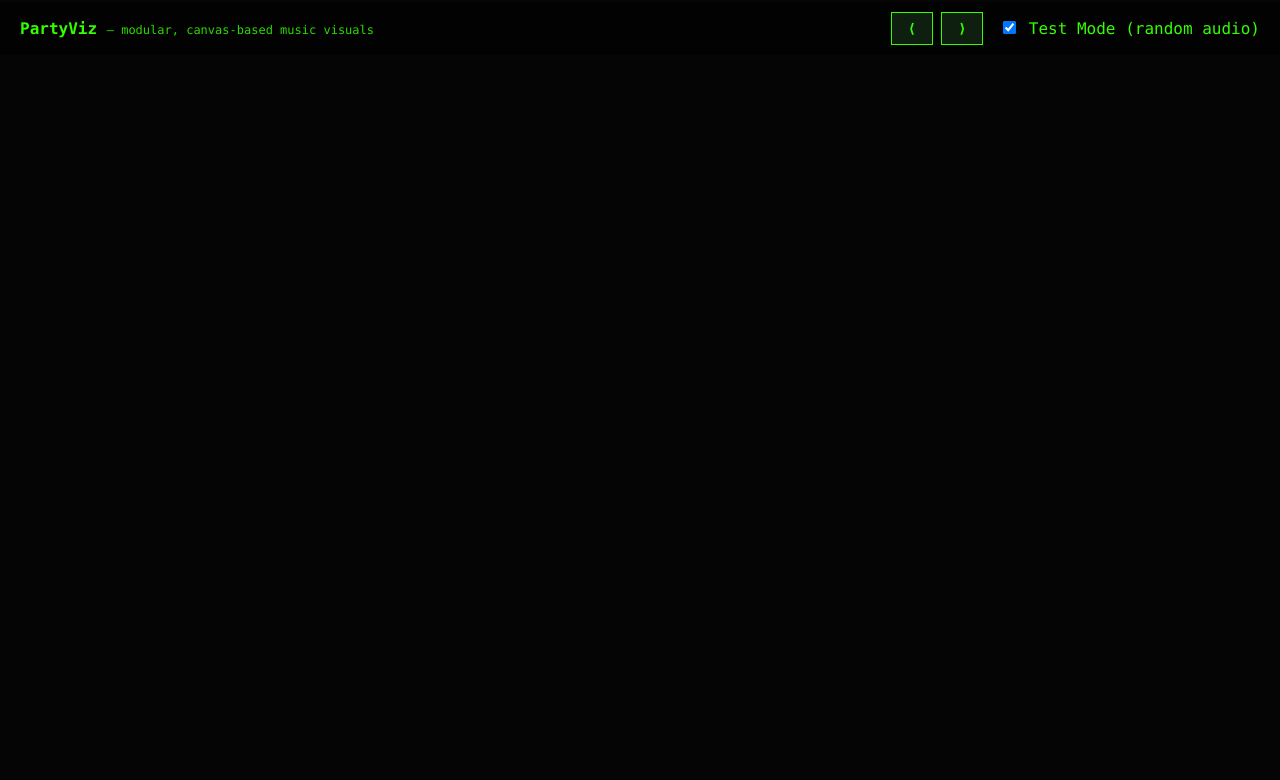
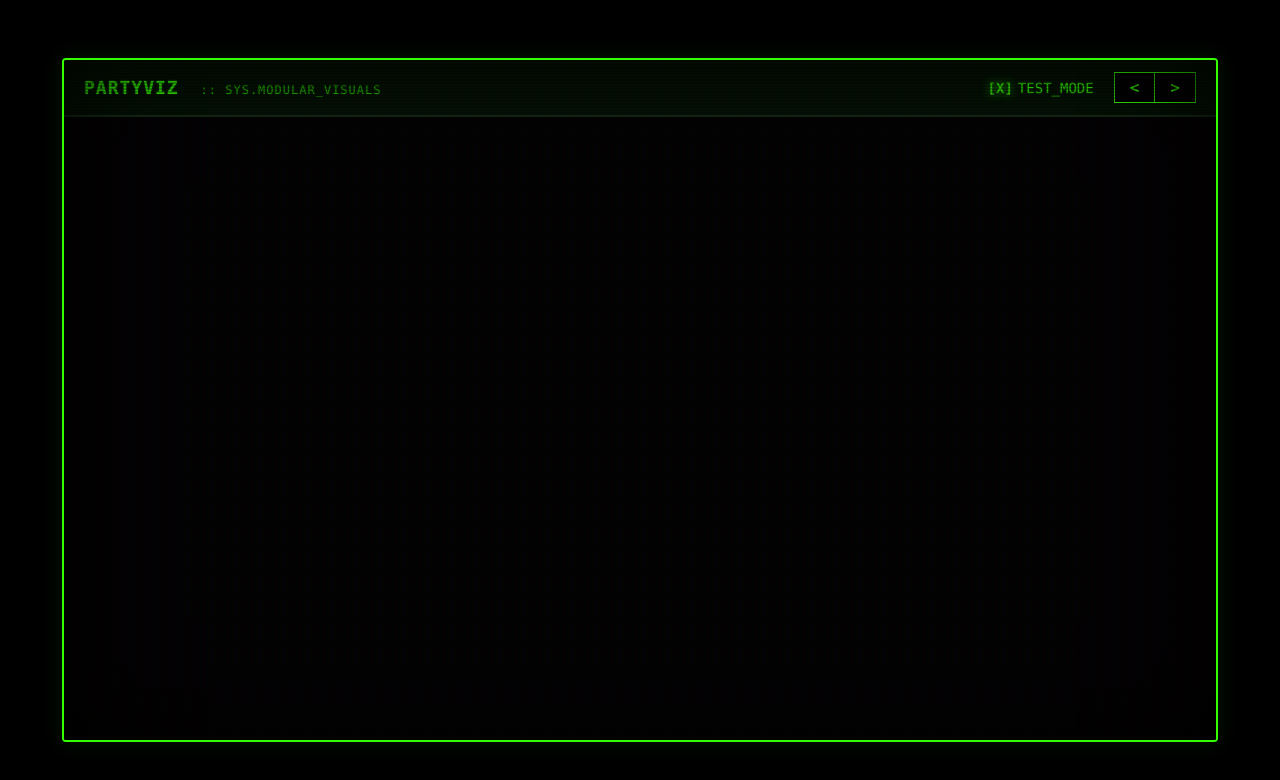
Before and after one commit to lord-carlos/PartyViz, a plain HTML site: page index.html in a window 1280 px wide. Drawn offline with Linux system fonts and the light colour scheme.

Commit message:
updated main style

```diff
--- a/index.html
+++ b/index.html
@@ -7,21 +7,35 @@
   <link rel="stylesheet" href="styles.css">
 </head>
 <body>
+
+  <!-- The Monitor Frame -->
+  <div class="main-container">
+
+    <!-- CRT Scanline & Vignette Overlay (sits on top of everything) -->
+    <div class="overlay"></div>
+
+    <!-- Terminal Status Bar -->
     <header>
-    <div>
-      <strong>PartyViz</strong>
-      <span class="meta"> — modular, canvas-based music visuals</span>
+      <div class="brand">
+        <strong>PARTYVIZ</strong>
+        <span class="meta">:: SYS.MODULAR_VISUALS</span>
       </div>
       <div class="controls">
-      <button id="prev">⟨</button>
-      <button id="next">⟩</button>
-      <label>
-        <input id="audioTestMode" type="checkbox" checked /> Test Mode (random audio)
+        <label class="checkbox-wrapper">
+          <input id="audioTestMode" type="checkbox" checked />
+          <span class="checkmark">[X]</span> TEST_MODE
         </label>
+        <div class="button-group">
+          <button id="prev">&lt;</button>
+          <button id="next">&gt;</button>
+        </div>
       </div>
     </header>
 
+    <!-- The Viewport for Animations -->
     <div id="views"></div>
+
+  </div>
 
   <script src="https://cdn.jsdelivr.net/npm/js-yaml@4.1.0/dist/js-yaml.min.js"></script>
   <script type="module" src="./index.js"></script>
--- a/styles.css
+++ b/styles.css
@@ -1,38 +1,40 @@
 /* --- SHARED RETRO AESTHETIC --- */
 :root {
-    --color-primary: #33ff00;
-    --color-bg: #050505;
-    --color-grid: #0f1f0f;
+    --color-primary: #33ff00; /* Green Phosphor */
+    --color-bg: #050505;      /* CRT Black */
+    --color-grid: #1a331a;    /* Dark Green borders */
     --font-mono: 'Consolas', 'Monaco', 'Courier New', monospace;
+    --glow: 0 0 10px rgba(51, 255, 0, 0.5);
 }
 
 body {
-    background-color: var(--color-bg);
+    background-color: #000;
     margin: 0;
     display: flex;
-    flex-direction: column;
     justify-content: center;
     align-items: center;
     height: 100vh;
     font-family: var(--font-mono);
     color: var(--color-primary);
     overflow: hidden;
+    /* Global Phosphor Glow */
+    text-shadow: 0 0 2px rgba(51, 255, 0, 0.4);
 }
 
+/* The "Monitor" casing */
 .main-container {
     position: relative;
-    width: 800px;
-    height: 600px;
-    border: 2px solid var(--color-grid);
-    box-shadow: 0 0 20px rgba(51, 255, 0, 0.2);
+    width: 90vw;
+    height: 85vh;
+    border: 2px solid var(--color-primary);
+    background-color: var(--color-bg);
+    box-shadow:
+        0 0 20px rgba(51, 255, 0, 0.1),
+        inset 0 0 40px rgba(0, 0, 0, 0.8);
+    border-radius: 4px;
+    display: flex;
+    flex-direction: column;
     overflow: hidden;
-}
-
-canvas {
-    display: block;
-    width: 100%;
-    height: 100%;
-    background-color: #000;
 }
 
 /* CRT Scanline & Vignette Overlay */
@@ -43,94 +45,49 @@ canvas {
         linear-gradient(rgba(18, 16, 16, 0) 50%, rgba(0, 0, 0, 0.25) 50%),
         linear-gradient(90deg, rgba(255, 0, 0, 0.06), rgba(0, 255, 0, 0.02), rgba(0, 0, 255, 0.06));
     background-size: 100% 3px, 3px 100%;
-    pointer-events: none;
+    pointer-events: none; /* Allows clicking buttons underneath */
     box-shadow: inset 0 0 100px rgba(0,0,0,0.9);
-    z-index: 10;
+    z-index: 100;
 }
 
-/* UI Elements */
-.ui-status {
-    position: absolute;
-    top: 10px;
-    left: 10px;
-    font-size: 14px;
-    text-shadow: 0 0 5px var(--color-primary);
-    z-index: 15;
-    opacity: 0.8;
-    pointer-events: none;
+/* Header / Status Bar */
+header {
+    padding: 12px 20px;
+    border-bottom: 2px solid var(--color-grid);
+    background: rgba(0, 20, 0, 0.8);
+    display: flex;
+    align-items: center;
+    justify-content: space-between;
+    flex-shrink: 0; /* Don't shrink */
+    z-index: 50;
 }
 
-.metadata {
-    position: absolute;
-    bottom: 10px;
-    right: 10px;
-    font-size: 12px;
-    text-align: right;
-    opacity: 0.6;
-    z-index: 15;
-    pointer-events: none;
+.brand {
+    font-size: 18px;
+    letter-spacing: 1px;
 }
 
-/* Controls */
-.controls-panel {
-    margin-top: 15px;
-    display: flex;
-    gap: 10px;
-    padding: 10px;
-    border: 1px dashed var(--color-grid);
+.brand .meta {
+    font-size: 12px;
+    opacity: 0.7;
+    margin-left: 10px;
 }
 
-button {
-    background: #0f1f0f;
-    border: 1px solid var(--color-primary);
-    color: var(--color-primary);
-    padding: 8px 16px;
-    font-family: inherit;
-    cursor: pointer;
-    text-transform: uppercase;
-    font-weight: bold;
-    transition: all 0.2s;
+/* Main View Area */
+#views {
+    position: relative;
+    flex-grow: 1; /* Fill remaining space */
+    width: 100%;
+    overflow: hidden;
+    background: #000;
 }
 
-button:hover:not(:disabled) {
-    background: var(--color-primary);
-    color: var(--color-bg);
-    box-shadow: 0 0 10px var(--color-primary);
-}
-
-button:disabled {
-    opacity: 0.5;
-    cursor: not-allowed;
-    border-color: #1a331a;
-    color: #1a331a;
-}
-
-/* Animation Views */
 .animation-view {
     width: 100%;
     height: 100%;
     position: absolute;
-    top: 0;
-    left: 0;
-    display: none; /* All hidden by default */
-}
-
-/* Header & controls moved from index.html inline styles */
-header {
-    padding: 10px 20px;
-    background: rgba(0, 0, 0, 0.5);
-    display: flex;
-    align-items: center;
-    justify-content: space-between;
-    width: 100%;
-    box-sizing: border-box;
-}
-
-#views {
-    position: relative;
-    height: calc(100vh - 56px);
-    overflow: hidden;
-    width: 100%;
+    top: 0; left: 0;
+    display: none;
 }
 
 .animation-view canvas {
@@ -139,12 +96,76 @@ header {
     display: block;
 }
 
+/* --- Retro Controls --- */
 .controls {
     display: flex;
-    gap: 8px;
+    gap: 20px;
     align-items: center;
+    font-size: 14px;
 }
 
-.controls label { margin-left: 8px; }
+/* Custom Checkbox Look */
+.checkbox-wrapper {
+    cursor: pointer;
+    display: flex;
+    align-items: center;
+    gap: 5px;
+}
+.checkbox-wrapper input {
+    display: none; /* Hide real checkbox */
+}
+.checkmark {
+    font-weight: bold;
+}
+.checkbox-wrapper input:not(:checked) + .checkmark {
+    content: "[ ]";
+    opacity: 0.5;
+}
+.checkbox-wrapper input:checked + .checkmark {
+    text-shadow: 0 0 8px var(--color-primary);
+}
 
-.meta { font-size: 12px; opacity: 0.85; }
+.button-group {
+    display: flex;
+    gap: 1px; /* Tight fit for blocky look */
+    background: var(--color-primary);
+    padding: 1px;
+}
+
+button {
+    background: #000;
+    border: none;
+    color: var(--color-primary);
+    padding: 5px 15px;
+    font-family: inherit;
+    font-size: 16px;
+    font-weight: bold;
+    cursor: pointer;
+    text-transform: uppercase;
+    transition: all 0.1s;
+}
+
+button:hover {
+    background: var(--color-primary);
+    color: #000;
+}
+
+button:active {
+    transform: translateY(1px);
+}
+
+/* Metadata overlay inside the view */
+.metadata {
+    position: absolute;
+    bottom: 15px;
+    right: 15px;
+    font-size: 12px;
+    text-align: right;
+    color: var(--color-primary);
+    opacity: 0.7;
+    z-index: 10;
+    pointer-events: none;
+    background: rgba(0,0,0,0.7);
+    padding: 5px;
+    border: 1px solid var(--color-grid);
+}
```
Lines whose indentation alone changed are shown as unchanged.
